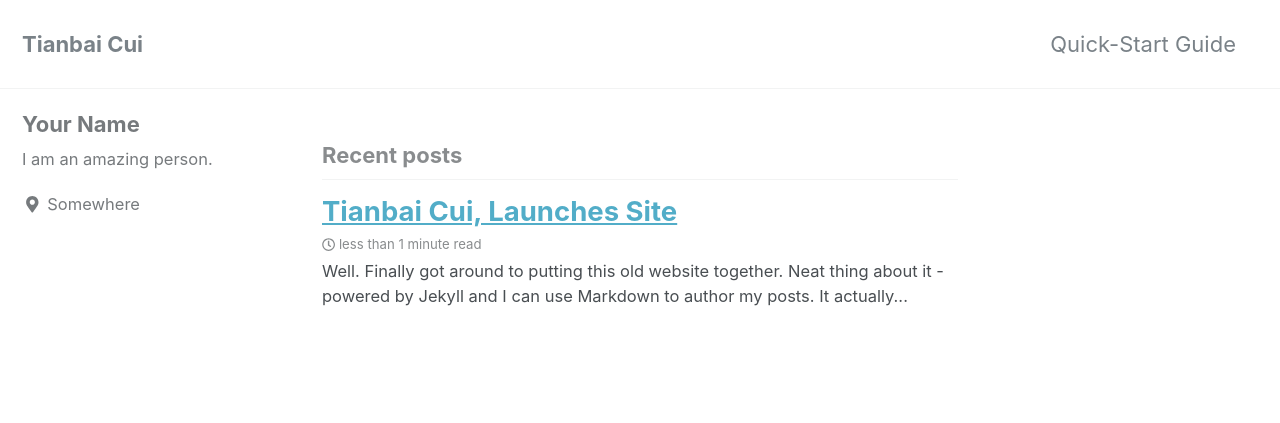
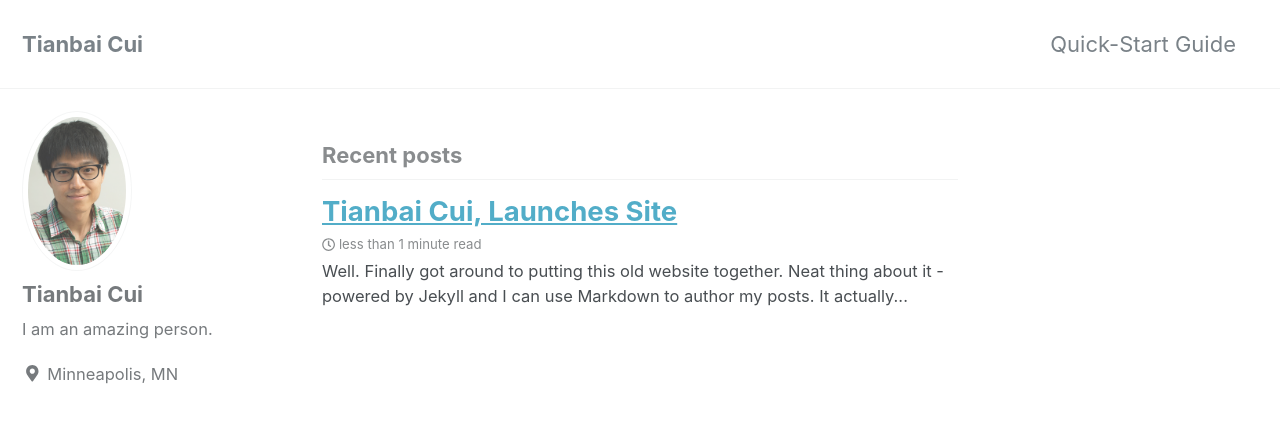
Before and after one commit to TianbaiCui/tianbaicui.github.io, a Jekyll site: the page built from index.html, in a window 1280 px wide and 900 px high. Shown: the top 423 px of the window. Built offline with Jekyll 4.4.1, drawn with Linux system fonts in a browser that asks for light colours; nearby versions of some CDN libraries; the list of posts is cut into pages by our own code.

Commit message:
Add bio-photo

```diff
--- a/_config.yml
+++ b/_config.yml
@@ -100,10 +100,10 @@
 
 # Site Author
 author:
-  name             : "Your Name"
-  avatar           : # path of avatar image, e.g. "/assets/images/bio-photo.jpg"
+  name             : "Tianbai Cui"
+  avatar           : "/assets/images/bio-photo.jpeg" # path of avatar image, e.g. "/assets/images/bio-photo.jpg"
   bio              : "I am an amazing person."
-  location         : "Somewhere"
+  location         : "Minneapolis, MN"
   email            :
   links:
     - label: "Email"
```
Also changed, not shown: assets/images/bio-photo.jpeg (added).
